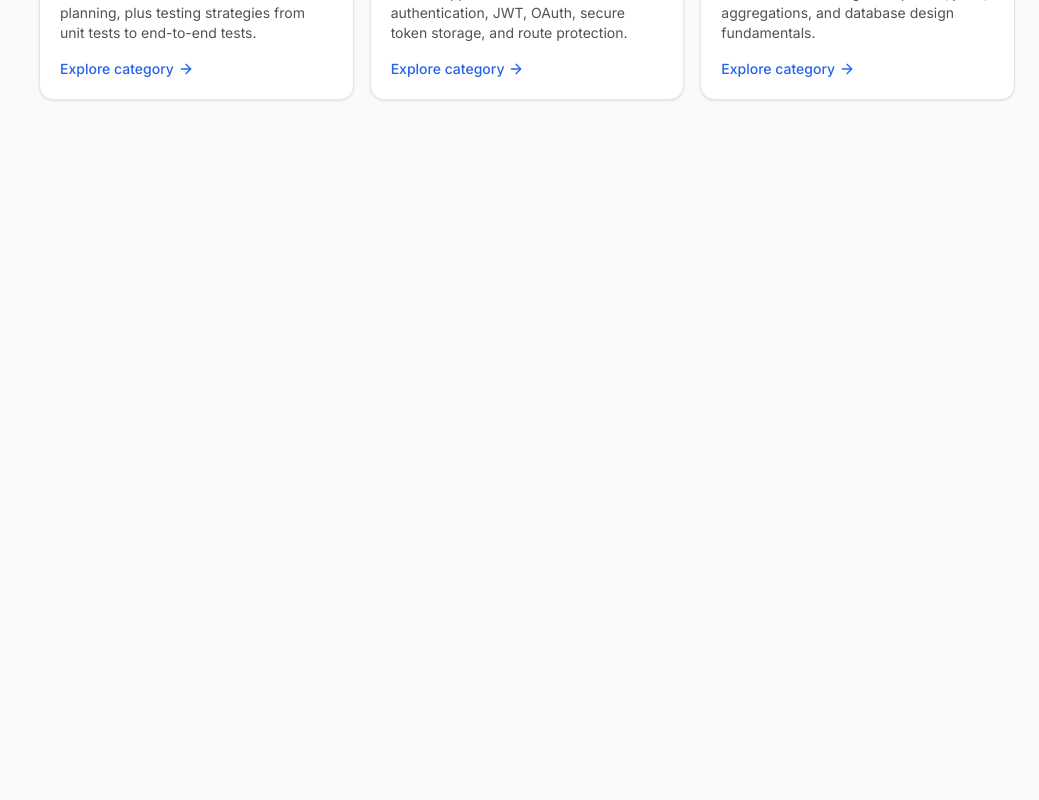
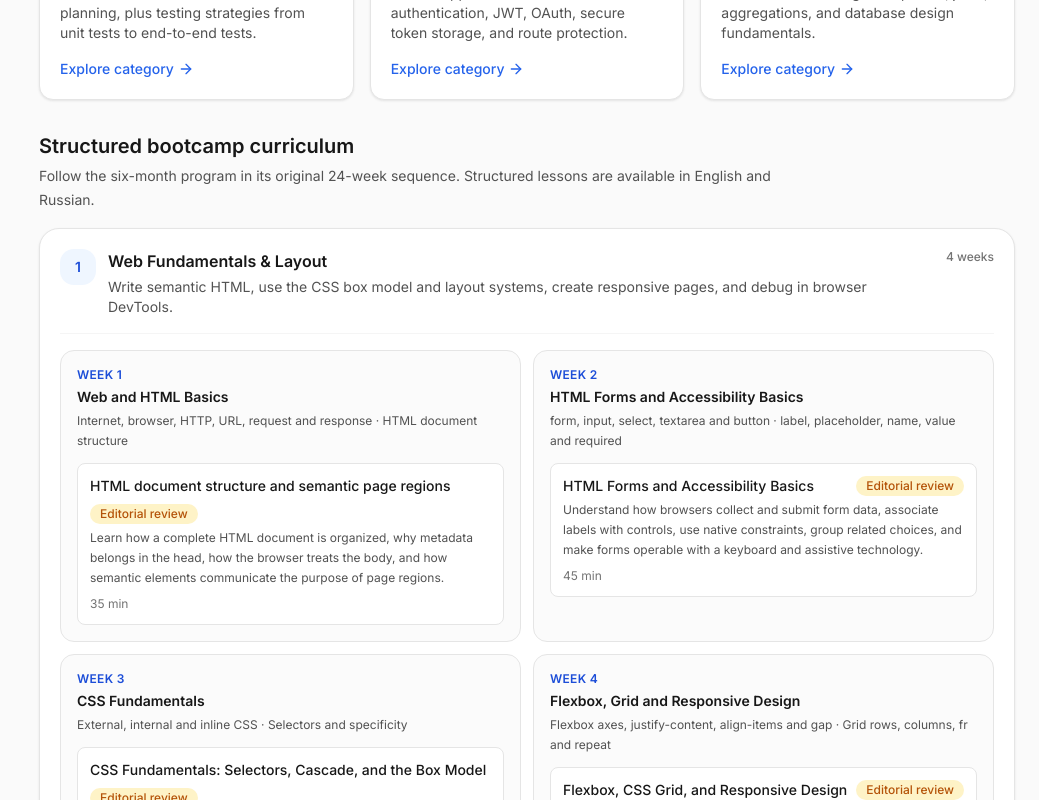
Before and after one commit to Mardakhay/interactive-guides, a React (Vite) app: page /courses in a window 1280 px wide. Shown: the part 800-1600 px from the top of the page, without its empty margins (241-1280 px from the left). Before the commit the page ends 924 px from the top, so only its background shows below. Built offline with nearby package versions, Linux system fonts and the light colour scheme.

Commit message:
feat(catalog): add structured bilingual bootcamp curriculum

```diff
--- a/src/app/pages/CoursesPage.tsx
+++ b/src/app/pages/CoursesPage.tsx
@@ -5,14 +5,18 @@ import { getCatalog, getLessonsByCategory, getTotalLessonCount } from '@/feature
 import { useProgressStore, computeProgressStats } from '@/features/progress';
 import { Card, Badge, ProgressBar } from '@/components/ui';
 import { coursePath } from '@/app/router/routes';
+import { getBootcampCurriculum, getStructuredLesson } from '@/content/repository';
+import { STATUS_BADGE_VARIANTS } from '@/features/progress';
 import { useLocaleStore } from '@/stores/localeStore';
-import { UI_COPY, formatCatalogDescription, formatLessonCount, formatOverallProgress, getCategoryCopy } from '@/lib/i18n';
+import { UI_COPY, formatCatalogDescription, formatLessonCount, formatOverallProgress, getCategoryCopy, getLessonStatusLabel } from '@/lib/i18n';
 
 const ICON_MAP: Record<string, LucideIcon> = { Compass, Globe, Code2, Atom, Palette, Wrench, ShieldCheck, Lock, Database };
 
 export default function CoursesPage() {
   const locale = useLocaleStore((state) => state.locale);
   const copy = UI_COPY[locale].catalog;
+  const curriculumCopy = UI_COPY[locale].structuredCurriculum;
+  const curriculum = useMemo(() => getBootcampCurriculum(locale), [locale]);
   const catalog = useMemo(() => getCatalog(), []);
   const totalLessons = useMemo(() => getTotalLessonCount(), []);
   const lessonIdsByCategory = useMemo(
@@ -56,6 +60,66 @@ export default function CoursesPage() {
           );
         })}
       </div>
+
+      <section className="space-y-4" aria-labelledby="structured-curriculum-title">
+        <div className="space-y-1">
+          <h2 id="structured-curriculum-title" className="text-xl font-semibold text-neutral-900">{curriculumCopy.title}</h2>
+          <p className="max-w-3xl text-sm leading-6 text-neutral-600">{curriculumCopy.description}</p>
+        </div>
+
+        <div className="space-y-3">
+          {curriculum.months.map((month) => (
+            <details key={month.id} open={month.number === 1} className="group rounded-2xl border border-neutral-200 bg-white p-4 shadow-subtle sm:p-5">
+              <summary className="flex cursor-pointer list-none items-start gap-3 rounded-lg focus-visible:outline-2 focus-visible:outline-offset-4 focus-visible:outline-primary-600">
+                <span className="flex h-9 w-9 shrink-0 items-center justify-center rounded-xl bg-primary-50 text-sm font-semibold text-primary-700">{month.number}</span>
+                <div className="min-w-0 flex-1">
+                  <h3 className="text-base font-semibold text-neutral-900">{month.title}</h3>
+                  <p className="mt-1 text-sm leading-5 text-neutral-600">{month.goal}</p>
+                </div>
+                <span className="shrink-0 text-xs font-medium text-neutral-500">{month.weeks.length} {locale === 'ru' ? 'недели' : (month.weeks.length === 1 ? 'week' : 'weeks')}</span>
+              </summary>
+
+              <div className="mt-4 grid gap-3 border-t border-neutral-100 pt-4 md:grid-cols-2">
+                {month.weeks.map((week) => {
+                  const lessons = week.lessonIds
+                    .map((lessonId) => getStructuredLesson(lessonId, locale))
+                    .filter((lesson): lesson is NonNullable<typeof lesson> => lesson !== undefined);
+
+                  return (
+                    <section key={week.id} className="rounded-xl border border-neutral-200 bg-neutral-50/70 p-4">
+                      <p className="text-xs font-semibold uppercase tracking-wide text-primary-700">{curriculumCopy.weekLabel} {week.number}</p>
+                      <h4 className="mt-1 text-sm font-semibold text-neutral-900">{week.title}</h4>
+                      <p className="mt-1 text-xs leading-5 text-neutral-600">{week.topics.slice(0, 2).join(' · ')}</p>
+                      {lessons.length > 0 ? (
+                        <div className="mt-3 space-y-2">
+                          {lessons.map((lesson) => {
+                            const progressStatus = progressLessons[lesson.id]?.status ?? 'not-started';
+                            return (
+                              <Link key={lesson.id} to={`/${locale}/structured-lessons/${lesson.id}`} className="group/lesson block rounded-lg border border-neutral-200 bg-white p-3 transition-colors hover:border-primary-300 hover:bg-primary-50/50 focus-visible:outline-2 focus-visible:outline-offset-2 focus-visible:outline-primary-600">
+                                <div className="flex flex-wrap items-center justify-between gap-2">
+                                  <span className="text-sm font-medium text-neutral-900 group-hover/lesson:text-primary-700">{lesson.title}</span>
+                                  <div className="flex flex-wrap items-center gap-1.5">
+                                    <Badge variant={lesson.status === 'published' ? 'success' : 'warning'}>{lesson.status === 'published' ? curriculumCopy.published : curriculumCopy.underReview}</Badge>
+                                    {progressStatus !== 'not-started' && <Badge variant={STATUS_BADGE_VARIANTS[progressStatus]}>{getLessonStatusLabel(locale, progressStatus)}</Badge>}
+                                  </div>
+                                </div>
+                                <p className="mt-1 text-xs leading-5 text-neutral-600">{lesson.description}</p>
+                                <p className="mt-2 text-xs text-neutral-500">{lesson.estimatedMinutes} {curriculumCopy.lessonLabel === 'уроки' ? 'минут' : 'min'}</p>
+                              </Link>
+                            );
+                          })}
+                        </div>
+                      ) : (
+                        <p className="mt-3 text-xs text-neutral-500">{curriculumCopy.noLessonAvailable}</p>
+                      )}
+                    </section>
+                  );
+                })}
+              </div>
+            </details>
+          ))}
+        </div>
+      </section>
     </div>
   );
 }
```
